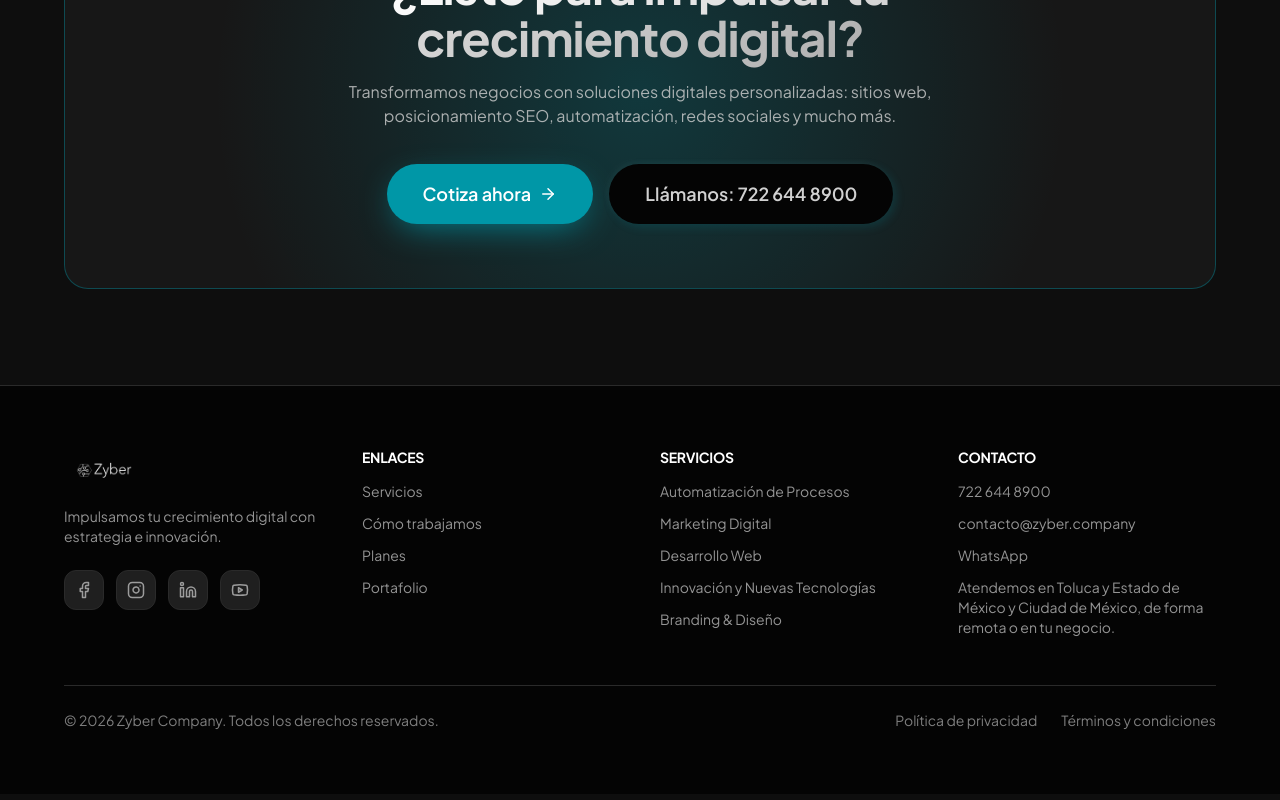
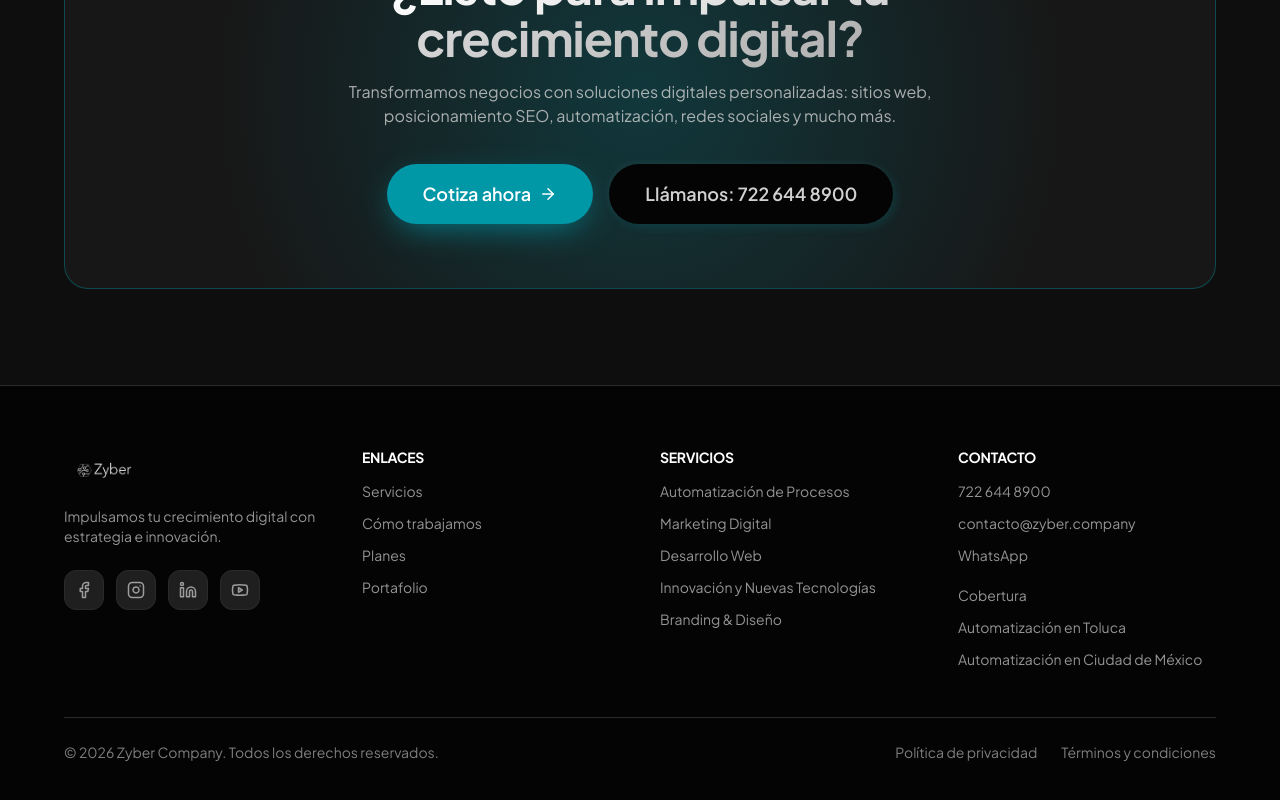
Before and after one commit to Luissitow/Zyber, a Next.js app: page / in a window 1280 px wide. Shown: the part 5290-6090 px from the top of the page. Built offline with nearby package versions, Linux system fonts and the light colour scheme.

Commit message:
fix(seo): enlazar paginas locales desde el footer

```diff
--- a/src/components/layout/Footer.tsx
+++ b/src/components/layout/Footer.tsx
@@ -2,7 +2,7 @@ import Image from "next/image";
 import Link from "next/link";
 import { Facebook, Instagram, Linkedin, Youtube } from "lucide-react";
 import Container from "@/components/ui/Container";
-import { siteConfig, services } from "@/lib/site";
+import { siteConfig, services, localPages } from "@/lib/site";
 
 const socials = [
   { icon: Facebook, href: siteConfig.social.facebook, label: "Facebook" },
@@ -88,11 +88,20 @@ export default function Footer() {
               </a>
             </li>
             {/* Zonas de cobertura en vez de domicilio: refuerza el SEO local
-                sin declarar una oficina que no existe. */}
-            <li className="text-content/70">
-              Atendemos en {siteConfig.serviceAreas.join(" y ")}, de forma
-              remota o en tu negocio.
-            </li>
+                sin declarar una oficina que no existe. Además son los únicos
+                enlaces internos a las páginas locales: sin ellos Google las
+                trata como huérfanas y les da mucho menos peso. */}
+            <li className="pt-2 text-content/70">Cobertura</li>
+            {localPages.map((page) => (
+              <li key={page.slug}>
+                <Link
+                  href={`/automatizacion/${page.slug}`}
+                  className="text-content/70 transition-colors hover:text-primary-bright"
+                >
+                  Automatización en {page.city}
+                </Link>
+              </li>
+            ))}
           </FooterCol>
         </div>
 
```
